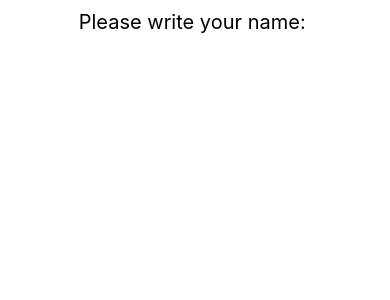
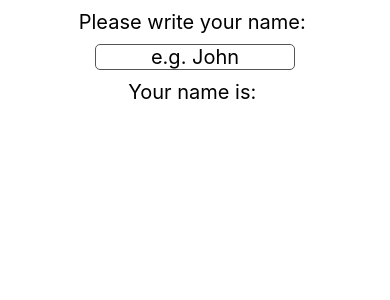
Before and after one commit to kwakyebrilliant/MainApp-mobile, a React Native app: screen / in a window 390 px wide. Shown: the top 300 px of the page. Built offline with nearby package versions, Linux system fonts and the light colour scheme.

Commit message:
app updates

```diff
--- a/App.js
+++ b/App.js
@@ -6,6 +6,12 @@ const App = () => {
   return (
     <View style={styles.body}>
       <Text style={styles.text}>Please write your name: </Text>
+      <TextInput
+        style={styles.input}
+        placeholder='e.g. John'
+        onChangeText={(value) => SetName(value)}
+      />
+      <Text style={styles.text}>Your name is: {name}</Text>
     </View>
   );
 };
```
